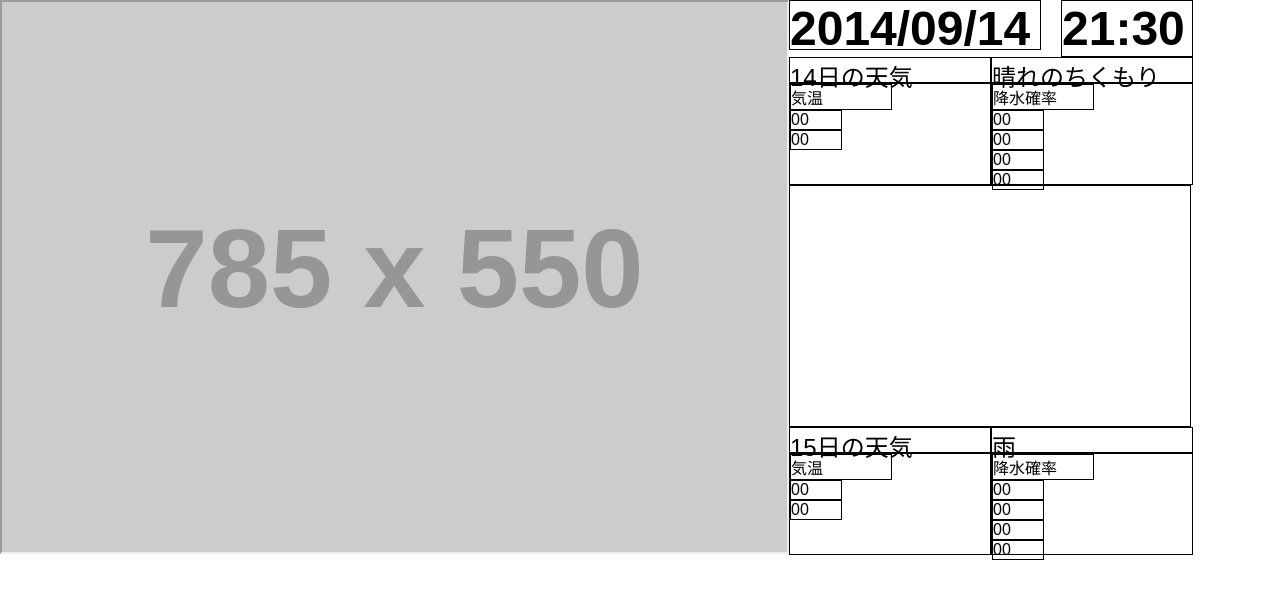
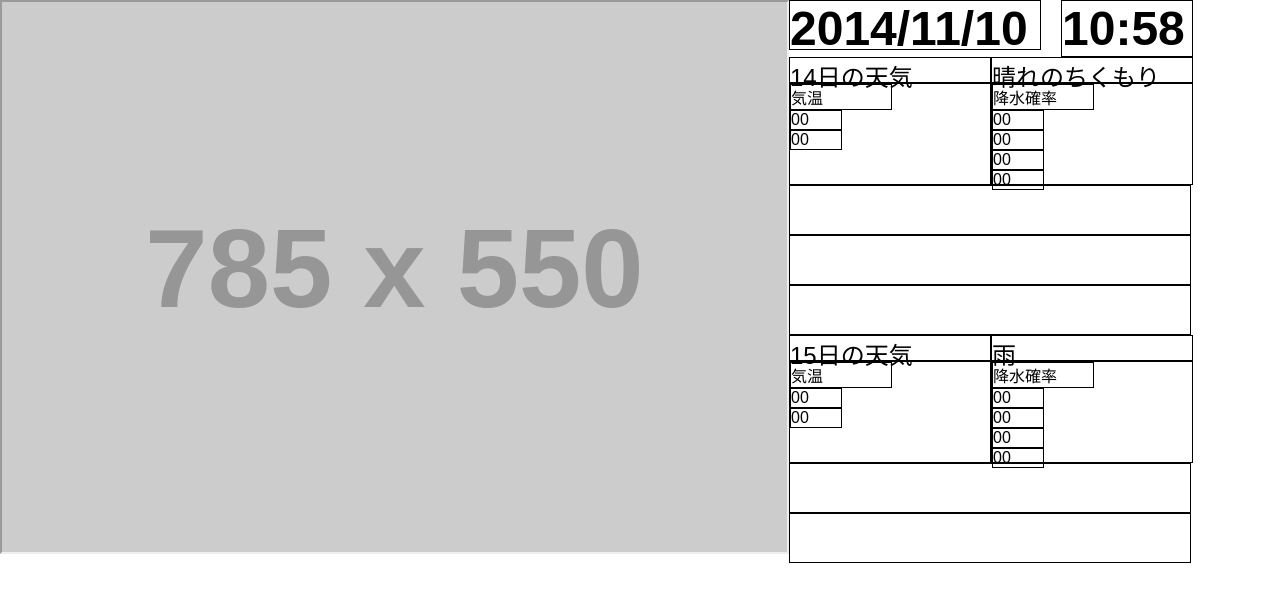
Before and after one commit to song0fyste/weather2, a plain HTML site: page index.html in a window 1280 px wide. Drawn offline with nearby package versions, Linux system fonts and the light colour scheme; placeholder pictures from the web are drawn by us.

Commit message:
整形中心

```diff
--- a/CSS/style.css
+++ b/CSS/style.css
@@ -1,131 +1,325 @@
 
 
 h1 {
+
+
     margin: 0;
+
+
 }
 
+
 dl {
+
+
     margin: 0;
+
+
 }
 
+
 p {
+
+
     margin: 0;
+
+
 }
 
+
 dt {
+
+
     margin: 0;
+
+
 }
 
+
 dd {
+
+
     margin: 0;
+
+
 }
 
+
 #MainRain {
+
+
     width: 785px;
+
+
     height: 550px;
-	seamless ;
+
+
+    seamless;
+
+
     scrolling: no;
+
+
     /*border: solid 1px;*/
+
+
     float: left;
+
+
 }
 
 
 #date {
+
+
     border: solid 1px;
+
+
     /*background-color: red;*/
+
+
     width: 250px;
+
+
     height: 48px;
+
+
     float: left;
+
+
     font-size: 48px;
+
+
 }
 
 
 #time {
+
+
     border: solid 1px;
+
+
     /*background-color: red;*/
+
+
     width: 130px;
+
+
     /*height: 50px;*/
+
+
     font-size: 48px;
+
+
     float: left;
+
+
     margin-left: 20px;
-}
 
-#today {
-/*	background-color: yellow;*/
-	width: 420px;
-	float: left;
+
 }
 
 
+#today {
+
+
+    /*	background-color: yellow;*/
+
+
+    width: 420px;
+
+
+    float: left;
+
+
+}
+
+
+/*
 #todayIcon {
     border: solid 1px;
     width: 400px;
     height: 240px;
     float: left;
 }
+*/
+
+
+.msg {
+
+
+    border: solid 1px;
+
+
+    height: 48px;
+
+
+    width: 400px;
+
+
+    float: left;
+
+
+}
 
 
 .title {
+
+
     border: solid 1px;
+
+
     width: 200px;
+
+
     float: left;
+
+
     font-size: 24px;
+
+
     height: 24px;
+
+
 }
 
+
 .weather {
+
+
     border: solid 1px;
+
+
     width: 200px;
+
+
     float: left;
+
+
     font-size: 24px;
+
+
     height: 24px;
+
+
 }
 
+
 .subtitle {
+
+
     border: solid 1px;
+
+
     width: 100px;
+
+
 }
 
+
 .cent {
+
+
     border: solid 1px;
+
+
     width: 200px;
+
+
     height: 100px;
+
+
     float: left;
+
+
 }
 
+
 .max {
+
+
     border: solid 1px;
+
+
     width: 50px;
+
+
 }
 
+
 .min {
+
+
     border: solid 1px;
+
+
     width: 50px;
+
+
 }
 
+
 .period {
+
+
     border: solid 1px;
+
+
     width: 200px;
+
+
     height: 100px;
+
+
     float: left;
+
+
 }
 
+
 .t00-06 {
+
+
     border: solid 1px;
+
+
     width: 50px;
+
+
 }
 
+
 .t06-12 {
+
+
     border: solid 1px;
+
+
     width: 50px;
+
+
 }
 
+
 .t12-18 {
+
+
     border: solid 1px;
+
+
     width: 50px;
+
+
 }
 
+
 .t18-24 {
+
+
     border: solid 1px;
+
+
     width: 50px;
+
+
 }
--- a/JS/Main.js
+++ b/JS/Main.js
@@ -1,5 +1,23 @@
+function timerObj() {
+    setInterval(writeClock, 1000);
+};
 
+function writeClock() {
+    var Nowymdhms　 = 　new Date();
+    var NowYear = Nowymdhms.getFullYear();
+    var NowMon = Nowymdhms.getMonth() + 1;
+    var NowDay = Nowymdhms.getDate();
+    var NowWeek = Nowymdhms.getDay();
+    var NowHour = Nowymdhms.getHours();
+    var NowMin = Nowymdhms.getMinutes();
+    var NowSec = Nowymdhms.getSeconds();
 
+    myDate = NowYear + "/" + NowMon + "/" + NowDay
+    myTime = NowHour + ":" + NowMin;
+
+    $("#date").html(myDate);
+    $("#time").html(myTime);
+};
 
 function rewriteData(data) {
     //    $("#today > .period > .t00-06").html("test")
@@ -26,7 +44,7 @@ function loadData() {
     //        }
     //    });
     $.getJSON(
-			'http://www.drk7.jp/weather/json/13.js?hoge=?'	//callback名が決め打ち仕様なので？さえあればparam名は何でもよい
+        'http://www.drk7.jp/weather/json/13.js?hoge=?' //callback名が決め打ち仕様なので？さえあればparam名は何でもよい
     );
     //    alert("呼んだ");
 };
@@ -35,17 +53,16 @@ function loadData() {
 function drk7jpweather() {}
 drk7jpweather.callback = function(arg) {
     var str = "",
-            area = {},
-            script = {};
+        area = {};
 
     str += arg.pref.id + "\r\n"; // 県名
 
-        for( area in arg.pref.area ){
+    for (area in arg.pref.area) {
 
         str += area + " ";
-            str += arg.pref.area[ area ].info[0].date + " の ";
-            str += "最高気温 " + arg.pref.area[ area ].info[0].temperature.range[0].content + " 度 ";
-            str += "最低気温 " + arg.pref.area[ area ].info[0].temperature.range[1].content + " 度\r\n";
+        str += arg.pref.area[area].info[0].date + " の ";
+        str += "最高気温 " + arg.pref.area[area].info[0].temperature.range[0].content + " 度 ";
+        str += "最低気温 " + arg.pref.area[area].info[0].temperature.range[1].content + " 度\r\n";
     };
     alert(str);
     //    alert("呼んだ");
--- a/index.html
+++ b/index.html
@@ -1,4 +1,5 @@
 <!DOCTYPE html>
+
 <head>
     <!-- IE8+に対して「IE=edge」と指定することで、利用できる最も互換性の高い最新のエンジンを使用するよう指示できます
      参考: https://www.modern.ie/en-us/performance/how-to-use-x-ua-compatible -->
@@ -50,6 +51,7 @@
      可能であれば「async（文書の読み込みが完了した時点でスクリプトを実行）」を使用
      Example: <script src="" async></script> -->
 </head>
+
 <body>
     <!-- コンテンツを記述 -->
 
@@ -58,8 +60,8 @@
 
 
     <section id="today" class="clear">
-	<h1 id="date">2014/09/14</h1>
-	<h1 id="time">21:30</h1>
+        <h1 id="date"></h1>
+        <h1 id="time"></h1>
 
         <dl>
             <!-- <dt class='date'>2014/09/14</dt> -->
@@ -81,7 +83,9 @@
             <dd class='t12-18'>00</dd>
             <dd class='t18-24'>00</dd>
         </dl>
-    <div id="todayIcon"></div>
+        <div id="todayMsg1" class="msg"></div>
+        <div id="todayMsg2" class="msg"></div>
+        <div id="todayMsg3" class="msg"></div>
     </section>
 
 
@@ -106,6 +110,8 @@
             <dd class='t12-18'>00</dd>
             <dd class='t18-24'>00</dd>
         </dl>
+        <div id="tomorrowMsg1" class="msg"></div>
+        <div id="tomorrowMsg2" class="msg"></div>
     </section>
 
 
@@ -116,9 +122,11 @@
     <script src="//ajax.googleapis.com/ajax/libs/jquery/2.1.1/jquery.min.js"></script>
     <script src="JS/Main.js"></script>
     <script type="text/javascript">
-        $(document).ready(function(){
-            rewriteData()
+        $(document).ready(function() {
+            //            rewriteData()
+            timerObj()
         });
     </script>
 </body>
+
 </html>
```
Lines whose indentation alone changed are shown as unchanged.
